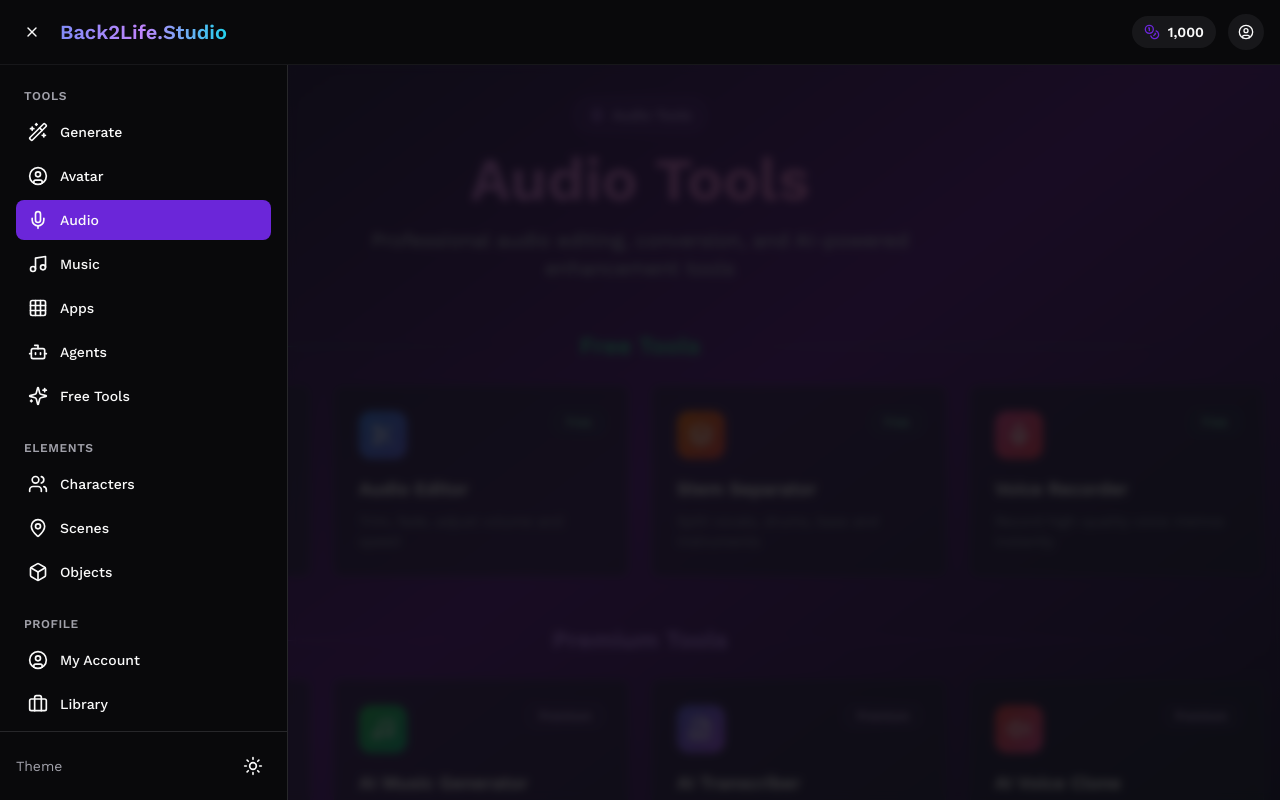
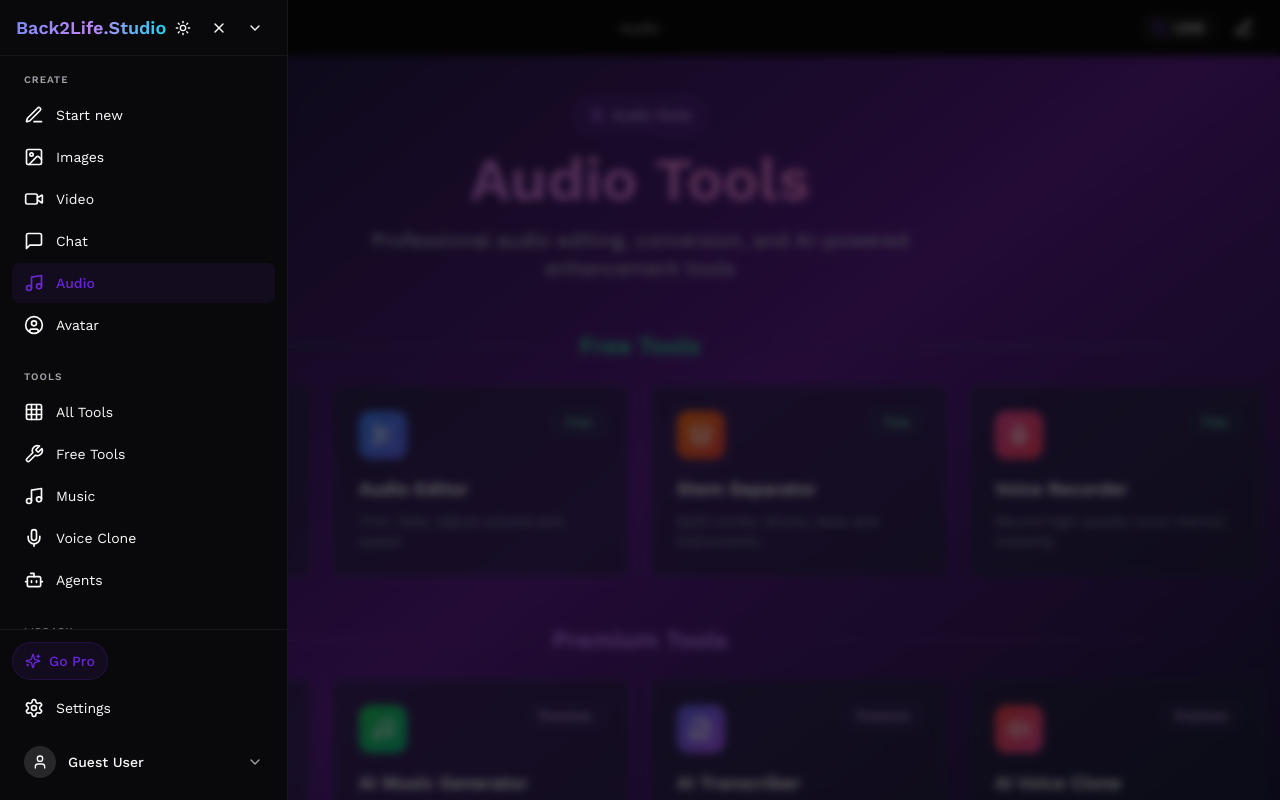
Before and after one commit to ashinstinct/sg-3f9e0639-0e46-47e0-ba87-cf415efaed8a-1774293159, a Next.js app: page /audio in a window 1280 px wide. Both pictures are taken after a click on the button 32 px from the left and 32 px from the top of the page. Shown: the top 800 px of the page. Built offline with nearby package versions, Linux system fonts and the light colour scheme.

Commit message:
feat(ui): redesign navigation to match use.ai style

```diff
--- a/src/components/Navigation.tsx
+++ b/src/components/Navigation.tsx
@@ -6,31 +6,29 @@ import {
   Video,
   Image as ImageIcon,
   Music,
-  Grid3x3,
-  Wand2,
   Mic,
   Users,
-  MapPin,
-  Box,
   User,
   CreditCard,
   LogOut,
   Menu,
   X,
-  Home,
   ChevronDown,
   Coins,
   UserCircle,
-  Briefcase,
   Settings,
-  Gift,
   Wrench,
   LayoutDashboard,
   FolderOpen,
-  Bot
+  Bot,
+  MessageSquare,
+  PenLine,
+  Sun,
+  Moon,
+  Grid3x3,
+  Wand2
 } from "lucide-react";
 import { Button } from "@/components/ui/button";
-import { ThemeSwitch } from "@/components/ThemeSwitch";
 import { SubscriptionModal } from "@/components/SubscriptionModal";
 import { cn } from "@/lib/utils";
 import {
@@ -40,315 +38,248 @@ import {
   DropdownMenuSeparator,
   DropdownMenuTrigger,
 } from "@/components/ui/dropdown-menu";
-import { getCreditBalance, subscribeToCreditsUpdates } from "@/services/creditsService";
-import { supabase } from "@/integrations/supabase/client";
+import { useTheme } from "@/contexts/ThemeProvider";
 
 export function Navigation() {
   const router = useRouter();
-  const [isScrolled, setIsScrolled] = useState(false);
   const [sidebarOpen, setSidebarOpen] = useState(false);
-  const [userMenuOpen, setUserMenuOpen] = useState(false);
   const [subscriptionModalOpen, setSubscriptionModalOpen] = useState(false);
-  const [credits, setCredits] = useState<number>(1000); // Default credits for dev
-  const [isLoadingCredits, setIsLoadingCredits] = useState(false);
+  const [credits] = useState<number>(1000);
+  const { theme, setTheme } = useTheme();
 
   useEffect(() => {
-    const handleScroll = () => {
-      setIsScrolled(window.scrollY > 10);
-    };
+    const handleRouteChange = () => setSidebarOpen(false);
+    router.events.on("routeChangeStart", handleRouteChange);
+    return () => router.events.off("routeChangeStart", handleRouteChange);
+  }, [router]);
 
-    window.addEventListener("scroll", handleScroll);
-    return () => window.removeEventListener("scroll", handleScroll);
-  }, []);
-
-  // Temporarily disabled authentication for development
-  useEffect(() => {
-    // No auth checks - just use default credits
-  }, []);
-
-  const toolsItems = [
-    { name: "Generate", href: "/images/generate", icon: Wand2 },
-    { name: "Avatar", href: "/avatar", icon: UserCircle },
-    { name: "Audio", href: "/audio", icon: Mic },
-    { name: "Music", href: "/music", icon: Music },
-    { name: "Apps", href: "/tools", icon: Grid3x3 },
-    { name: "Agents", href: "/agents", icon: Bot },
-    { name: "Free Tools", href: "/free-tools", icon: Sparkles },
+  const navSections = [
+    {
+      title: "Create",
+      items: [
+        { name: "Start new", href: "/images/generate", icon: PenLine },
+        { name: "Images", href: "/images", icon: ImageIcon },
+        { name: "Video", href: "/video", icon: Video },
+        { name: "Chat", href: "/chat", icon: MessageSquare },
+        { name: "Audio", href: "/audio", icon: Music },
+        { name: "Avatar", href: "/avatar", icon: UserCircle },
+      ],
+    },
+    {
+      title: "Tools",
+      items: [
+        { name: "All Tools", href: "/tools", icon: Grid3x3 },
+        { name: "Free Tools", href: "/free-tools", icon: Wrench },
+        { name: "Music", href: "/music", icon: Music },
+        { name: "Voice Clone", href: "/clone", icon: Mic },
+        { name: "Agents", href: "/agents", icon: Bot },
+      ],
+    },
+    {
+      title: "Library",
+      items: [
+        { name: "My Library", href: "/library", icon: FolderOpen },
+        { name: "Gallery", href: "/gallery", icon: Grid3x3 },
+        { name: "Dashboard", href: "/dashboard", icon: LayoutDashboard },
+      ],
+    },
   ];
 
-  const elementsItems = [
-    { name: "Characters", href: "/elements/characters", icon: Users },
-    { name: "Scenes", href: "/elements/scenes", icon: MapPin },
-    { name: "Objects", href: "/elements/objects", icon: Box },
-  ];
-
-  const menuItems = [
-    { name: "Dashboard", href: "/dashboard", icon: LayoutDashboard },
-    { name: "Free Tools", href: "/free-tools", icon: Wrench },
-    { name: "Images", href: "/images", icon: ImageIcon },
-    { name: "Video", href: "/video", icon: Video },
-    { name: "Avatar", href: "/avatar", icon: UserCircle },
-    { name: "Library", href: "/library", icon: FolderOpen },
-    { name: "Gallery", href: "/gallery", icon: Grid3x3 },
-  ];
+  const getPageTitle = () => {
+    const path = router.pathname;
+    if (path.startsWith("/images")) return "Images";
+    if (path.startsWith("/video")) return "Video";
+    if (path === "/chat") return "Chat";
+    if (path.startsWith("/audio") || path === "/audio-editor") return "Audio";
+    if (path === "/avatar") return "Avatar";
+    if (path === "/music") return "Music";
+    if (path === "/clone") return "Voice Clone";
+    if (path === "/tools") return "Tools";
+    if (path === "/free-tools") return "Free Tools";
+    if (path === "/library") return "Library";
+    if (path === "/gallery") return "Gallery";
+    if (path === "/dashboard") return "Dashboard";
+    if (path === "/agents") return "Agents";
+    if (path === "/generate") return "Generate";
+    if (path === "/transcriber") return "Transcriber";
+    if (path === "/extract") return "Frame Extractor";
+    if (path === "/download") return "Downloader";
+    if (path === "/split") return "Splitter";
+    if (path === "/convert") return "Converter";
+    if (path === "/edit") return "Editor";
+    if (path === "/stems" || path === "/stem-separator") return "Stems";
+    if (path === "/enhance") return "Enhancer";
+    if (path === "/record-voice") return "Recorder";
+    if (path === "/image-to-prompt") return "Image to Prompt";
+    return "";
+  };
 
   return (
     <>
-      {/* Top Navigation Bar */}
-      <nav
-        className={cn(
-          "fixed top-0 left-0 right-0 z-50 transition-all duration-300",
-          isScrolled
-            ? "bg-background backdrop-blur-xl border-b border-border/50 shadow-lg"
-            : "bg-background border-b border-border/50"
-        )}
-      >
-        <div className="px-4">
-          <div className="flex items-center justify-between h-16">
-            {/* Left: Menu + Logo */}
-            <div className="flex items-center gap-3">
-              <Button
-                variant="ghost"
-                size="sm"
-                onClick={() => setSidebarOpen(!sidebarOpen)}
-                className="p-2"
-              >
-                {sidebarOpen ? <X className="w-5 h-5" /> : <Menu className="w-5 h-5" />}
-              </Button>
-              <Link
-                href="/"
-                className="text-xl font-bold bg-gradient-to-r from-indigo-400 via-purple-400 to-cyan-400 bg-clip-text text-transparent"
-              >
-                Back2Life.Studio
-              </Link>
-            </div>
+      {/* Minimal Top Bar */}
+      <nav className="fixed top-0 left-0 right-0 z-50 bg-background border-b border-border/50 h-14">
+        <div className="flex items-center justify-between h-full px-4">
+          {/* Left: Hamburger */}
+          <button
+            onClick={() => setSidebarOpen(!sidebarOpen)}
+            className="flex items-center justify-center w-10 h-10 rounded-lg hover:bg-muted transition-colors"
+          >
+            <Menu className="w-5 h-5 text-foreground" />
+          </button>
 
-            {/* Right: Credits + User Menu */}
-            <div className="flex items-center gap-3">
-              {/* Credits Display - Clickable */}
-              <button
-                onClick={() => setSubscriptionModalOpen(true)}
-                className="flex items-center gap-2 px-3 py-1.5 bg-muted/50 rounded-full hover:bg-muted transition-colors"
-              >
-                <Coins className="w-4 h-4 text-primary" />
-                <span className="text-sm font-semibold">
-                  {credits.toLocaleString()}
-                </span>
-              </button>
+          {/* Center: Page Title */}
+          <div className="absolute left-1/2 -translate-x-1/2">
+            <span className="text-sm font-medium text-muted-foreground">
+              {getPageTitle()}
+            </span>
+          </div>
 
-              {/* User Menu */}
-              <DropdownMenu open={userMenuOpen} onOpenChange={setUserMenuOpen}>
-                <DropdownMenuTrigger asChild>
-                  <Button
-                    variant="ghost"
-                    size="icon"
-                    className="relative rounded-full w-9 h-9 bg-muted/50 hover:bg-muted"
-                  >
-                    <UserCircle className="w-5 h-5" />
-                  </Button>
-                </DropdownMenuTrigger>
-                <DropdownMenuContent align="end" className="w-56">
-                  <DropdownMenuItem onClick={() => router.push("/dashboard")}>
-                    <UserCircle className="w-4 h-4 mr-2" />
-                    My Account
-                  </DropdownMenuItem>
-                  <DropdownMenuItem>
-                    <Users className="w-4 h-4 mr-2" />
-                    Teams
-                  </DropdownMenuItem>
-                  <DropdownMenuItem onClick={() => setSubscriptionModalOpen(true)}>
-                    <CreditCard className="w-4 h-4 mr-2" />
-                    Subscription
-                  </DropdownMenuItem>
-                  <DropdownMenuSeparator />
-                  <DropdownMenuItem className="text-red-600">
-                    <LogOut className="w-4 h-4 mr-2" />
-                    Sign out
-                  </DropdownMenuItem>
-                </DropdownMenuContent>
-              </DropdownMenu>
-            </div>
+          {/* Right: Credits + New */}
+          <div className="flex items-center gap-2">
+            <button
+              onClick={() => setSubscriptionModalOpen(true)}
+              className="flex items-center gap-1.5 px-3 py-1.5 bg-muted/50 rounded-full hover:bg-muted transition-colors"
+            >
+              <Coins className="w-3.5 h-3.5 text-primary" />
+              <span className="text-xs font-semibold">{credits.toLocaleString()}</span>
+            </button>
+            <button
+              onClick={() => router.push("/images/generate")}
+              className="flex items-center justify-center w-10 h-10 rounded-lg hover:bg-muted transition-colors"
+            >
+              <PenLine className="w-5 h-5 text-foreground" />
+            </button>
           </div>
         </div>
       </nav>
 
-      {/* Left Sidebar Menu */}
+      {/* Slide-out Sidebar */}
       <div
         className={cn(
-          "fixed top-0 left-0 bottom-0 z-40 w-72 bg-background border-r border-border transition-transform duration-300",
+          "fixed top-0 left-0 bottom-0 z-[60] w-72 bg-background border-r border-border/50 transition-transform duration-300 ease-in-out flex flex-col",
           sidebarOpen ? "translate-x-0" : "-translate-x-full"
         )}
       >
-        <div className="flex flex-col h-full">
-          {/* Sidebar Header */}
-          <div className="flex items-center justify-between px-4 h-16 border-b border-border">
-            <div className="flex items-center gap-2">
-              <Sparkles className="w-6 h-6 text-primary" />
-              <span className="text-lg font-bold">Back2Life.Studio</span>
-            </div>
-            <Button
-              variant="ghost"
-              size="sm"
+        {/* Sidebar Header - Branding */}
+        <div className="flex items-center justify-between px-4 h-14 border-b border-border/50 flex-shrink-0">
+          <span className="text-lg font-bold bg-gradient-to-r from-indigo-400 via-purple-400 to-cyan-400 bg-clip-text text-transparent">
+            Back2Life.Studio
+          </span>
+          <div className="flex items-center gap-1">
+            <button
+              onClick={() => setTheme(theme === "dark" ? "light" : "dark")}
+              className="flex items-center justify-center w-8 h-8 rounded-lg hover:bg-muted transition-colors"
+            >
+              {theme === "dark" ? <Sun className="w-4 h-4" /> : <Moon className="w-4 h-4" />}
+            </button>
+            <button
               onClick={() => setSidebarOpen(false)}
-              className="p-2"
+              className="flex items-center justify-center w-8 h-8 rounded-lg hover:bg-muted transition-colors"
             >
-              <X className="w-5 h-5" />
-            </Button>
+              <X className="w-4 h-4" />
+            </button>
+            <button
+              onClick={() => setSidebarOpen(false)}
+              className="flex items-center justify-center w-8 h-8 rounded-lg hover:bg-muted transition-colors"
+            >
+              <ChevronDown className="w-4 h-4" />
+            </button>
           </div>
+        </div>
 
-          {/* Sidebar Content */}
-          <div className="flex-1 overflow-y-auto py-6 px-4 space-y-6">
-            {/* TOOLS Section */}
-            <div className="space-y-2">
-              <h3 className="text-xs font-semibold text-muted-foreground uppercase tracking-wider px-2">
-                Tools
+        {/* Sidebar Navigation */}
+        <div className="flex-1 overflow-y-auto py-4 px-3">
+          {navSections.map((section) => (
+            <div key={section.title} className="mb-6">
+              <h3 className="text-[10px] font-semibold text-muted-foreground uppercase tracking-widest px-3 mb-2">
+                {section.title}
               </h3>
-              <div className="space-y-1">
-                {toolsItems.map((item) => {
+              <div className="space-y-0.5">
+                {section.items.map((item) => {
                   const Icon = item.icon;
-                  const isActive = router.pathname === item.href;
+                  const isActive =
+                    router.pathname === item.href ||
+                    (item.href !== "/" && router.pathname.startsWith(item.href));
                   return (
                     <Link
                       key={item.name}
                       href={item.href}
-                      onClick={() => setSidebarOpen(false)}
                       className={cn(
-                        "flex items-center gap-3 px-3 py-2.5 rounded-lg transition-colors text-sm font-medium",
+                        "flex items-center gap-3 px-3 py-2.5 rounded-lg transition-colors text-sm",
                         isActive
-                          ? "bg-primary text-primary-foreground"
-                          : "hover:bg-muted text-foreground"
+                          ? "bg-primary/10 text-primary font-medium"
+                          : "text-foreground hover:bg-muted"
                       )}
                     >
-                      <Icon className="w-5 h-5" />
+                      <Icon className="w-5 h-5 flex-shrink-0" />
                       <span>{item.name}</span>
                     </Link>
                   );
                 })}
               </div>
             </div>
+          ))}
+        </div>
 
-            {/* ELEMENTS Section */}
-            <div className="space-y-2">
-              <h3 className="text-xs font-semibold text-muted-foreground uppercase tracking-wider px-2">
-                Elements
-              </h3>
-              <div className="space-y-1">
-                {elementsItems.map((item) => {
-                  const Icon = item.icon;
-                  const isActive = router.pathname === item.href;
-                  return (
-                    <Link
-                      key={item.name}
-                      href={item.href}
-                      onClick={() => setSidebarOpen(false)}
-                      className={cn(
-                        "flex items-center gap-3 px-3 py-2.5 rounded-lg transition-colors text-sm font-medium",
-                        isActive
-                          ? "bg-primary text-primary-foreground"
-                          : "hover:bg-muted text-foreground"
-                      )}
-                    >
-                      <Icon className="w-5 h-5" />
-                      <span>{item.name}</span>
-                    </Link>
-                  );
-                })}
-              </div>
-            </div>
+        {/* Sidebar Footer */}
+        <div className="flex-shrink-0 border-t border-border/50 p-3 space-y-2">
+          {/* Go Pro Button */}
+          <button
+            onClick={() => {
+              setSidebarOpen(false);
+              setSubscriptionModalOpen(true);
+            }}
+            className="flex items-center gap-2 px-3 py-2 rounded-full bg-primary/10 border border-primary/20 hover:bg-primary/20 transition-colors w-auto"
+          >
+            <Sparkles className="w-4 h-4 text-primary" />
+            <span className="text-sm font-medium text-primary">Go Pro</span>
+          </button>
 
-            {/* PROFILE Section */}
-            <div className="space-y-2">
-              <h3 className="text-xs font-semibold text-muted-foreground uppercase tracking-wider px-2">
-                Profile
-              </h3>
-              <div className="space-y-1">
-                <Link
-                  href="/dashboard"
-                  onClick={() => setSidebarOpen(false)}
-                  className={cn(
-                    "flex items-center gap-3 px-3 py-2.5 rounded-lg transition-colors text-sm font-medium",
-                    router.pathname === "/dashboard"
-                      ? "bg-primary text-primary-foreground"
-                      : "hover:bg-muted text-foreground"
-                  )}
-                >
-                  <UserCircle className="w-5 h-5" />
-                  <span>My Account</span>
-                </Link>
-                <Link
-                  href="/library"
-                  onClick={() => setSidebarOpen(false)}
-                  className={cn(
-                    "flex items-center gap-3 px-3 py-2.5 rounded-lg transition-colors text-sm font-medium",
-                    router.pathname === "/library"
-                      ? "bg-primary text-primary-foreground"
-                      : "hover:bg-muted text-foreground"
-                  )}
-                >
-                  <Briefcase className="w-5 h-5" />
-                  <span>Library</span>
-                </Link>
-                <div className="flex items-center gap-6">
-                  <Link
-                    href="/images"
-                    className={`flex items-center gap-2 px-4 py-2 rounded-lg transition-colors ${
-                      router.pathname.startsWith("/images")
-                        ? "bg-cyan-500/20 text-cyan-400"
-                        : "text-white/60 hover:text-white hover:bg-white/5"
-                    }`}
-                  >
-                    <ImageIcon className="w-4 h-4" />
-                    <span>Images</span>
-                  </Link>
-                  <Link
-                    href="/video"
-                    className={`flex items-center gap-2 px-4 py-2 rounded-lg transition-colors ${
-                      router.pathname.startsWith("/video")
-                        ? "bg-cyan-500/20 text-cyan-400"
-                        : "text-white/60 hover:text-white hover:bg-white/5"
-                    }`}
-                  >
-                    <Video className="w-4 h-4" />
-                    <span>Video</span>
-                  </Link>
-                  <Link
-                    href="/avatar"
-                    className={`flex items-center gap-2 px-4 py-2 rounded-lg transition-colors ${
-                      router.pathname === "/avatar"
-                        ? "bg-cyan-500/20 text-cyan-400"
-                        : "text-white/60 hover:text-white hover:bg-white/5"
-                    }`}
-                  >
-                    <UserCircle className="w-4 h-4" />
-                    <span>Avatar</span>
-                  </Link>
+          {/* Settings */}
+          <Link
+            href="/dashboard"
+            className="flex items-center gap-3 px-3 py-2.5 rounded-lg hover:bg-muted transition-colors text-sm text-foreground"
+          >
+            <Settings className="w-5 h-5 flex-shrink-0" />
+            <span>Settings</span>
+          </Link>
+
+          {/* User Profile */}
+          <DropdownMenu>
+            <DropdownMenuTrigger asChild>
+              <button className="flex items-center gap-3 px-3 py-2.5 rounded-lg hover:bg-muted transition-colors w-full text-left">
+                <div className="w-8 h-8 rounded-full bg-muted flex items-center justify-center flex-shrink-0">
+                  <User className="w-4 h-4" />
                 </div>
-                <Link
-                  href="/dashboard"
-                  onClick={() => setSidebarOpen(false)}
-                  className="flex items-center gap-3 px-3 py-2.5 rounded-lg transition-colors text-sm font-medium hover:bg-muted text-foreground"
-                >
-                  <Settings className="w-5 h-5" />
-                  <span>Settings</span>
-                </Link>
-              </div>
-            </div>
-          </div>
-
-          {/* Sidebar Footer - Theme Switch */}
-          <div className="px-4 py-4 border-t border-border">
-            <div className="flex items-center justify-between">
-              <span className="text-sm text-muted-foreground">Theme</span>
-              <ThemeSwitch />
-            </div>
-          </div>
+                <div className="flex-1 min-w-0">
+                  <p className="text-sm font-medium truncate">Guest User</p>
+                </div>
+                <ChevronDown className="w-4 h-4 text-muted-foreground flex-shrink-0" />
+              </button>
+            </DropdownMenuTrigger>
+            <DropdownMenuContent align="start" side="top" className="w-56">
+              <DropdownMenuItem onClick={() => router.push("/dashboard")}>
+                <UserCircle className="w-4 h-4 mr-2" />
+                My Account
+              </DropdownMenuItem>
+              <DropdownMenuItem onClick={() => setSubscriptionModalOpen(true)}>
+                <CreditCard className="w-4 h-4 mr-2" />
+                Subscription
+              </DropdownMenuItem>
+              <DropdownMenuSeparator />
+              <DropdownMenuItem onClick={() => router.push("/auth/login")}>
+                <LogOut className="w-4 h-4 mr-2" />
+                Sign in
+              </DropdownMenuItem>
+            </DropdownMenuContent>
+          </DropdownMenu>
         </div>
       </div>
 
-      {/* Overlay */}
+      {/* Backdrop Overlay */}
       {sidebarOpen && (
         <div
-          className="fixed inset-0 bg-background/80 backdrop-blur-sm z-30"
+          className="fixed inset-0 bg-black/60 backdrop-blur-sm z-[55]"
           onClick={() => setSidebarOpen(false)}
         />
       )}
```
Also changed, not shown: .softgen/tasks/task-13.md.
